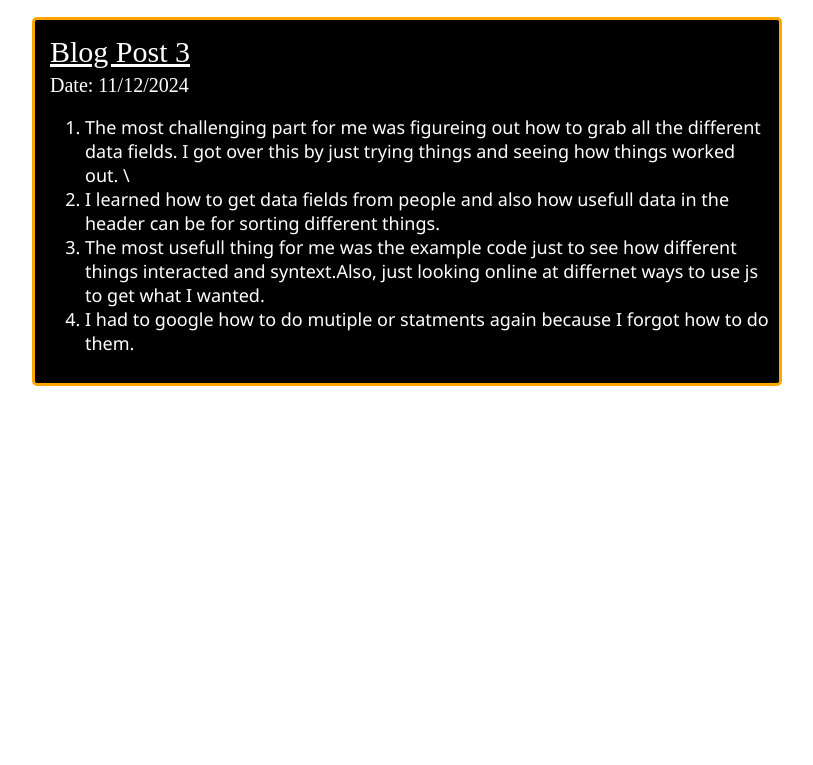
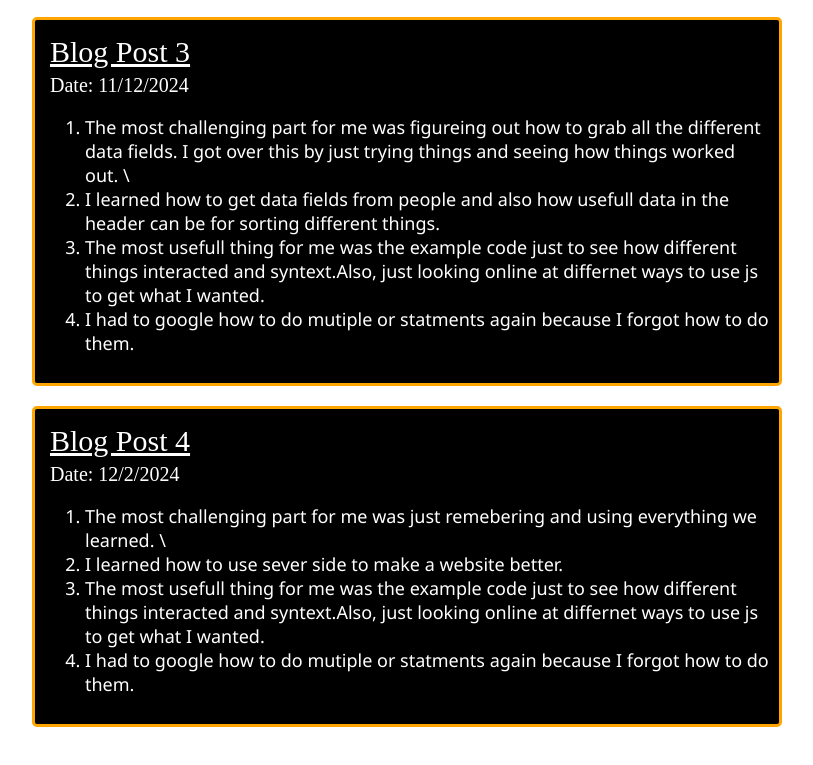
Before and after one commit to soehljace/assignment1, a plain HTML site: page blog.html in a window 1280 px wide. Shown: the part 822-1587 px from the top of the page, without its empty margins (6-819 px from the left). Before the commit the page ends 1386 px from the top, so only its background shows below. Drawn offline with Linux system fonts and the light colour scheme.

Commit message:
Update blog.html

```diff
--- a/blog.html
+++ b/blog.html
@@ -42,6 +42,16 @@
                             <li>I had to google how to do mutiple or statments again because I forgot how to do them.</li>
                         </ol>
             </div>
+            <div class="post-title">
+                <div class="blog-title">Blog Post 4</div>
+                    <div class="blog-date">Date: 12/2/2024</div>
+                        <ol class="list">
+                            <li>The most challenging part for me was just remebering and using everything we learned.  \</li>
+                            <li>I learned how to use sever side to make a website better. </li>
+                            <li>The most usefull thing for me was the example code just to see how different things interacted and syntext.Also, just looking online at differnet ways to use js to get what I wanted.</li>
+                            <li>I had to google how to do mutiple or statments again because I forgot how to do them.</li>
+                        </ol>
+            </div>
 
         </section>
     </body>
```
